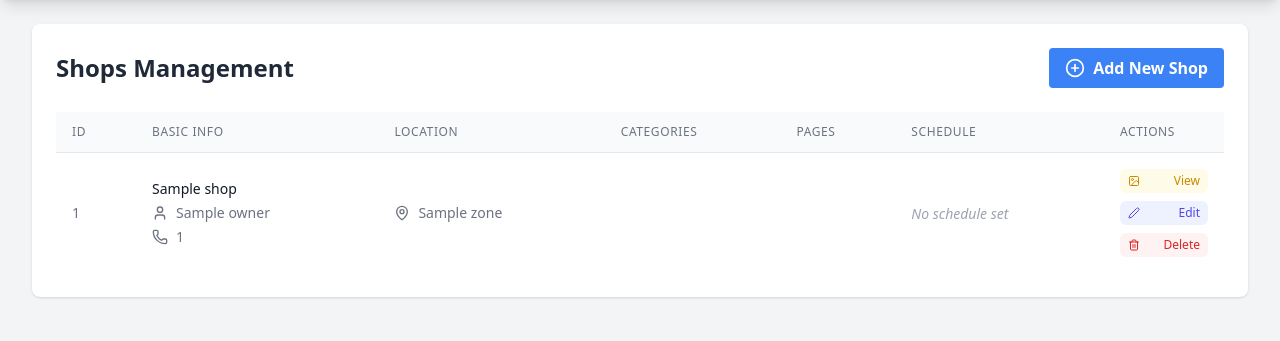
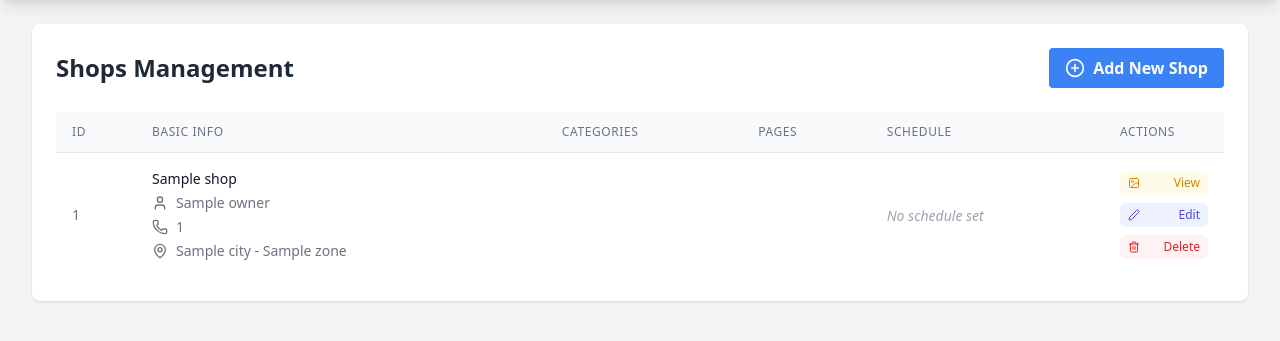
Before and after one commit to unifica-paraguay/mayoristas-paraguay-backend, a Python web app: template app/templates/shops.html in a window 1280 px wide. Shown: the part 64-405 px from the top of the page. Run offline with Jinja, Linux system fonts and the light colour scheme; the template is opened without the code that fills it: most values are stand-ins (such as "Sample title", 1, 10 or a date in 2020); grey boxes marked "Sample" are stand-in pictures; some libraries are stand-ins or nearby versions.

Commit message:
refactor(ui): consolidate location info in basic info column - Remove redundant location column - Combine city and zone display in basic info section

```diff
--- a/app/templates/shops.html
+++ b/app/templates/shops.html
@@ -21,7 +21,6 @@
                     <tr>
                         <th class="px-4 py-3 text-left text-xs font-medium text-gray-500 dark:text-gray-400 uppercase tracking-wider w-[80px]">ID</th>
                         <th class="px-4 py-3 text-left text-xs font-medium text-gray-500 dark:text-gray-400 uppercase tracking-wider">Basic Info</th>
-                        <th class="px-4 py-3 text-left text-xs font-medium text-gray-500 dark:text-gray-400 uppercase tracking-wider">Location</th>
                         <th class="px-4 py-3 text-left text-xs font-medium text-gray-500 dark:text-gray-400 uppercase tracking-wider">Categories</th>
                         <th class="px-4 py-3 text-left text-xs font-medium text-gray-500 dark:text-gray-400 uppercase tracking-wider">Pages</th>
                         <th class="px-4 py-3 text-left text-xs font-medium text-gray-500 dark:text-gray-400 uppercase tracking-wider">Schedule</th>
@@ -45,20 +44,16 @@
                                     <i data-lucide="phone" class="w-4 h-4"></i>
                                     <span>{{ shop.contact_number }}</span>
                                 </div>
-                            </div>
-                        </td>
-
-                        <!-- Location Column -->
-                        <td class="px-4 py-4">
                                 <div class="flex items-center gap-2 text-sm text-gray-500 dark:text-gray-400">
                                     <i data-lucide="map-pin" class="w-4 h-4"></i>
-                                <span>
+                                    <span>{{ shop.city }} -
                                         {% for zone in zones %}
                                             {% if zone.id == shop.zone_id %}
                                                 {{ zone.name }}
                                             {% endif %}
                                         {% endfor %}
                                     </span>
+                                </div>
                             </div>
                         </td>
 
```
Lines whose indentation alone changed are shown as unchanged.
